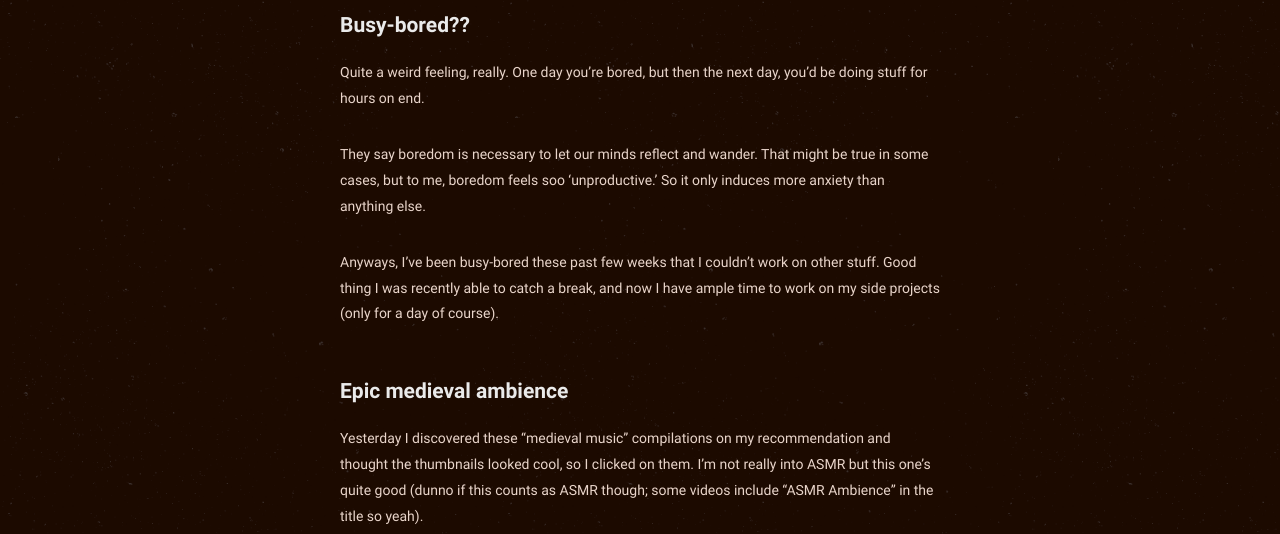
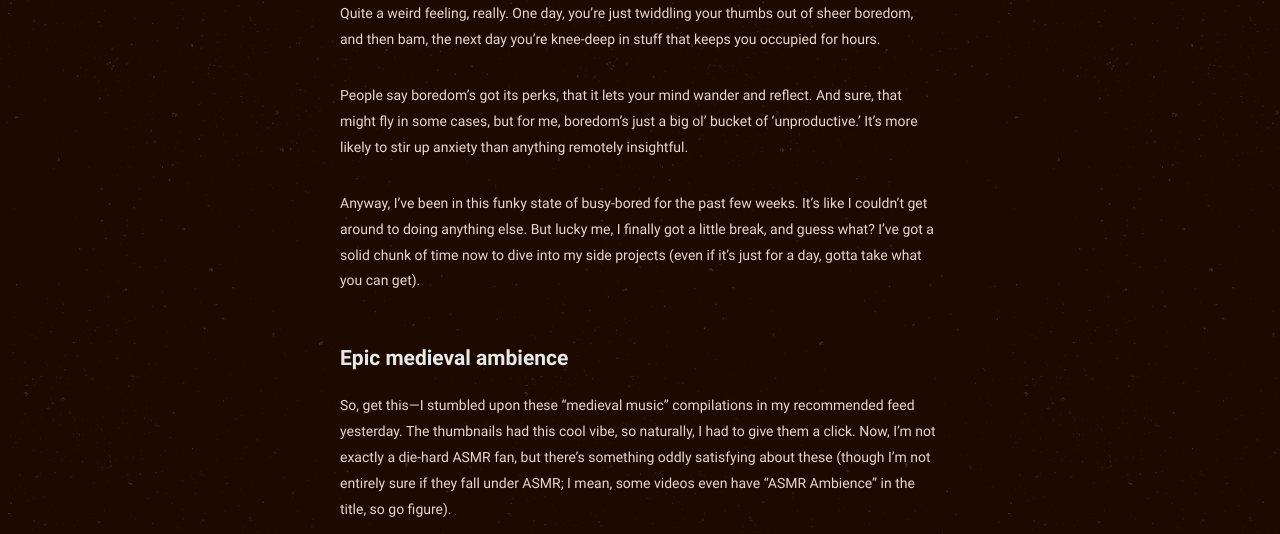
Before and after one commit to philippines69/carlcastroarchives, a Jekyll site: the page built from _posts/2022-09-06-busy-but-bored.md, in a window 1280 px wide and 900 px high, scrolled down 569 px, cut to the strip 255-789 px from the top of the window. Built offline with Jekyll 4.4.1, drawn with Linux system fonts in a browser that asks for light colours.

Commit message:
Update 2022-09-06-busy-but-bored.md

```diff
--- a/_posts/2022-09-06-busy-but-bored.md
+++ b/_posts/2022-09-06-busy-but-bored.md
@@ -9,17 +9,16 @@ categories: Personal
 ---
 <figure><img src="https://cdn.discordapp.com/attachments/993410728088305734/1016802781547479100/unknown.png" alt="Kilogram of feathers" style="width:600px;"> <figcaption></figcaption> </figure>
 
-# Busy-bored??
 
-Quite a weird feeling, really. One day you’re bored, but then the next day, you’d be doing stuff for hours on end.
+Quite a weird feeling, really. One day, you're just twiddling your thumbs out of sheer boredom, and then bam, the next day you're knee-deep in stuff that keeps you occupied for hours.
 
-They say boredom is necessary to let our minds reflect and wander. That might be true in some cases, but to me, boredom feels soo ‘unproductive.’ So it only induces more anxiety than anything else.
+People say boredom's got its perks, that it lets your mind wander and reflect. And sure, that might fly in some cases, but for me, boredom's just a big ol' bucket of 'unproductive.' It's more likely to stir up anxiety than anything remotely insightful.
 
-Anyways, I’ve been busy-bored these past few weeks that I couldn’t work on other stuff. Good thing I was recently able to catch a break, and now I have ample time to work on my side projects (only for a day of course).
+Anyway, I've been in this funky state of busy-bored for the past few weeks. It's like I couldn't get around to doing anything else. But lucky me, I finally got a little break, and guess what? I've got a solid chunk of time now to dive into my side projects (even if it's just for a day, gotta take what you can get).
 
 # Epic medieval ambience
 
-Yesterday I discovered these “medieval music” compilations on my recommendation and thought the thumbnails looked cool, so I clicked on them. I’m not really into ASMR but this one’s quite good (dunno if this counts as ASMR though; some videos include “ASMR Ambience” in the title so yeah).
+So, get this—I stumbled upon these "medieval music" compilations in my recommended feed yesterday. The thumbnails had this cool vibe, so naturally, I had to give them a click. Now, I'm not exactly a die-hard ASMR fan, but there's something oddly satisfying about these (though I'm not entirely sure if they fall under ASMR; I mean, some videos even have "ASMR Ambience" in the title, so go figure).
 
 <iframe width="600" height="382" src="https://www.youtube.com/embed/Bt5k9KLRYeU" title="
 The Knight's Welcome - Medieval Music & Ambience" frameborder="0" allow="accelerometer; autoplay; clipboard-write; encrypted-media; gyroscope; picture-in-picture" allowfullscreen></iframe>
```
